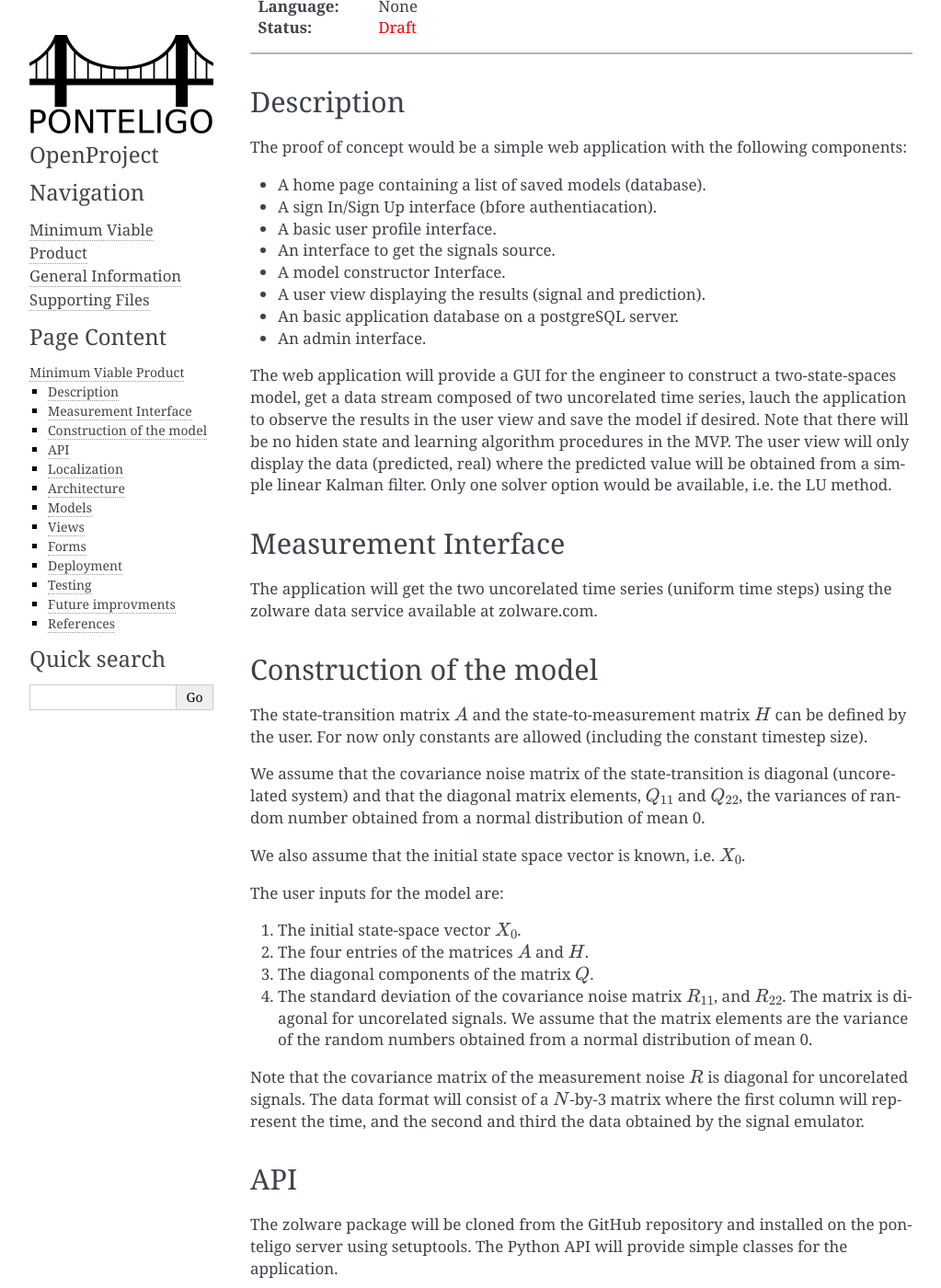
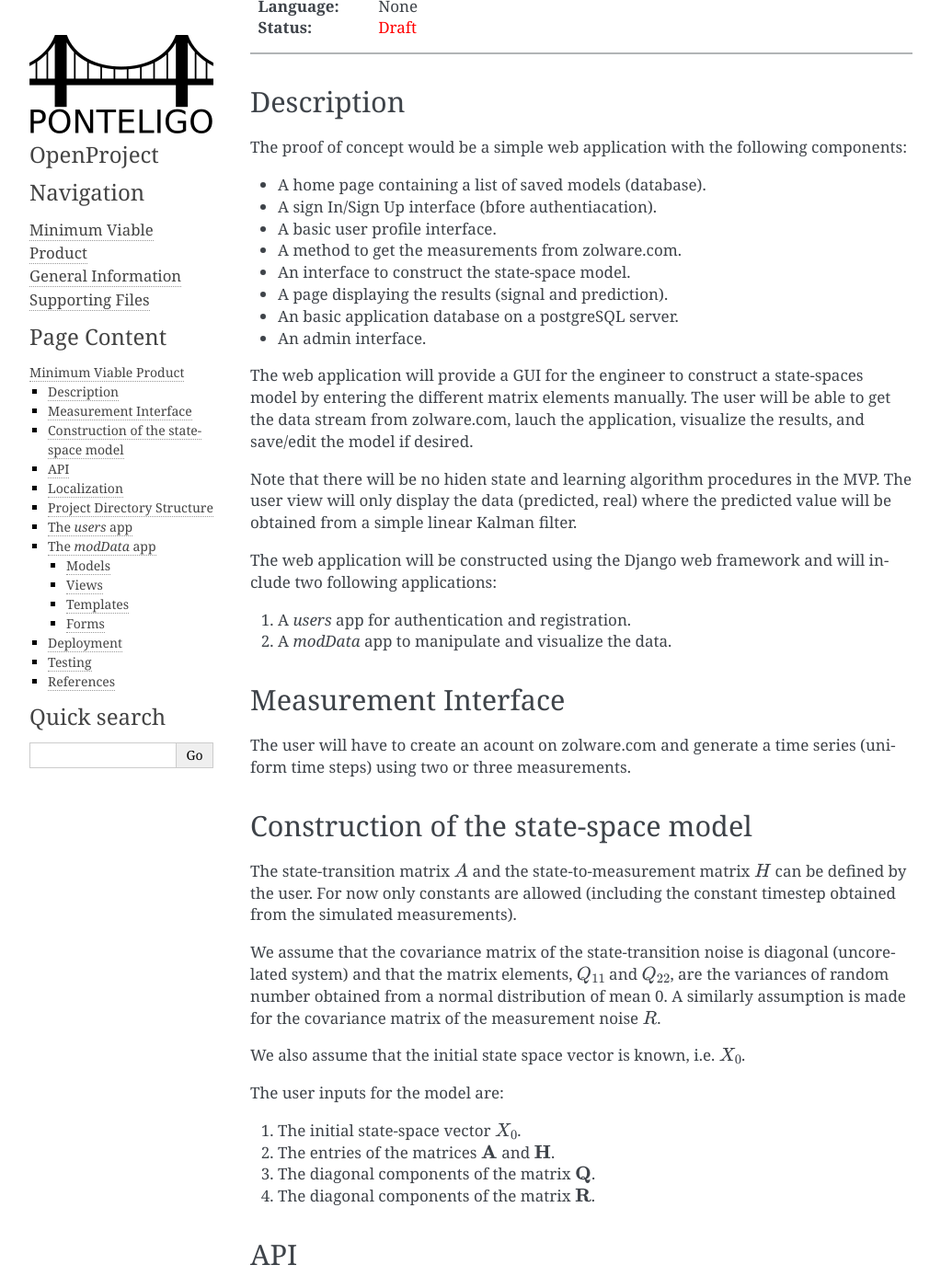
Before and after one commit to zolware/specsPonteligo, a Sphinx documentation site: the page built from doc/mvp.rst, in a window 1280 px wide and 1400 px high, scrolled down 196 px. Shown: the whole window at 92% size, without its empty margins (118-1141 px from the left). Built offline with Sphinx 7.4.7, drawn with Linux system fonts in a browser that asks for light colours; some of the changed text lies outside the part shown.

```diff
--- a/doc/mvp.rst
+++ b/doc/mvp.rst
@@ -25,44 +25,49 @@ The proof of concept would be a simple web application with the following compon
 - A home page containing a list of saved models (database).
 - A sign In/Sign Up interface (bfore authentiacation).
 - A basic user profile interface.
-- An interface to get the signals source.
-- A model constructor Interface.
-- A user view displaying the results (signal and prediction).
+- A method to get the measurements from zolware.com.
+- An interface to construct the state-space model.
+- A page displaying the results (signal and prediction).
 - An basic application database on a postgreSQL server.
 - An admin interface.
 
-The web application will provide a GUI for the engineer to construct a two-state-spaces model, get a data stream composed of two uncorelated time series, lauch the application to observe the results in the user view and save the model if desired. Note that there will be no hiden state and learning algorithm procedures in the MVP. The user view will only display the data (predicted, real) where the predicted value will be obtained from a simple linear Kalman filter. Only one solver option would be available, i.e. the LU method.
+The web application will provide a GUI for the engineer to construct a state-spaces model by entering the different matrix elements manually. The user will be able to get the data stream from zolware.com, lauch the application, visualize the results, and save/edit the model if desired.
+
+Note that there will be no hiden state and learning algorithm procedures in the MVP. The user view will only display the data (predicted, real) where the predicted value will be obtained from a simple linear Kalman filter.
+
+The web application will be constructed using the Django web framework and will include two following applications:
+
+1. A *users* app for authentication and registration.
+2. A *modData* app to manipulate and visualize the data.
 
 
 Measurement Interface
 ---------------------
 
-The application will get the two uncorelated time series (uniform time steps) using the zolware data service available at zolware.com.
+The user will have to create an acount on zolware.com and generate a time series (uniform time steps) using two or three measurements.
 
 
-Construction of the model
--------------------------
+Construction of the state-space model
+-------------------------------------
 
-The state-transition matrix :math:`A` and the state-to-measurement matrix :math:`H` can be defined by the user. For now only constants  are allowed (including the constant timestep size).
+The state-transition matrix :math:`A` and the state-to-measurement matrix :math:`H` can be defined by the user. For now only constants are allowed (including the constant timestep obtained from the simulated measurements).
 
-We assume that the covariance noise matrix of the state-transition is diagonal (uncorelated system) and that the diagonal matrix elements, :math:`Q_{11}` and :math:`Q_{22}`, the variances of random number obtained from a normal distribution of mean 0.
+We assume that the covariance matrix of the state-transition noise is diagonal (uncorelated system) and that the matrix elements, :math:`Q_{11}` and :math:`Q_{22}`, are the variances of random number obtained from a normal distribution of mean 0. A similarly assumption is made for the covariance matrix of the measurement noise :math:`R`.
 
 We also assume that the initial state space vector is known, i.e. :math:`X_0`.
 
 The user inputs for the model are:
 
 1. The initial state-space vector :math:`X_0`.
-2. The four entries of the matrices :math:`A` and :math:`H`.
-3. The diagonal components of the matrix :math:`Q`.
-4. The standard deviation of the covariance noise matrix :math:`R_{11}`, and :math:`R_{22}`. The matrix is diagonal for uncorelated signals. We assume that the matrix elements are the variance of the random numbers obtained from a normal distribution of mean 0.
-
-Note that the covariance matrix of the measurement noise :math:`R` is diagonal for uncorelated signals. The data format will consist of a :math:`N`-by-3 matrix where the first column will represent the time, and the second and third the data obtained by the signal emulator.
+2. The entries of the matrices :math:`\mathbf{A}` and :math:`\mathbf{H}`.
+3. The diagonal components of the matrix :math:`\mathbf{Q}`.
+4. The diagonal components of the matrix :math:`\mathbf{R}`.
 
 
 API
 ---
 
-The zolware package will be cloned from the GitHub repository and installed on the ponteligo server using setuptools. The Python API will provide simple classes for the application.
+The zolware package will be cloned from the GitHub repository and installed on the ponteligo server using setuptools. The Python API will provide simple classes for manipulating the data and producing the results.
 
 
 Localization
@@ -71,34 +76,93 @@ Localization
 The web application must be in French and in English.
 
 
-Architecture
-------------
+Project Directory Structure
+---------------------------
 
 A good template to begin with is `Cookiecutter <https://github.com/pydanny/cookiecutter-django>`_.
 
-.. todo::
-   Diagram using graphviz.
+
+The *users* app
+---------------
+
+The Django project will use the django-allauth app.
 
 
+The *modData* app
+-----------------
+
 Models
-------
+######
+
+The *User* model is imported from the *users* app.
+
+.. csv-table:: The *KalmanModel* model.
+   :header: "Field", "Type", "Details"
+   :widths: 10, 5, 15
+
+    "owner", "CharField", "ForeignKey(User, on_delete=CASCADE)"
+    "measurements", "CharField", "ManyToManyField(Measurement)"
+    "initial_states", "FileField", "upload_to=generate_filename, storage=OverwriteStorage()"
+    "a_matrix", "FileField", "upload_to=generate_filename, storage=OverwriteStorage()"
+    "b_matrix", "FileField", "upload_to=generate_filename, storage=OverwriteStorage()"
+    "h_matrix", "FileField", "upload_to=generate_filename, storage=OverwriteStorage()"
+    "r_matrix", "FileField", "upload_to=generate_filename, storage=OverwriteStorage()"
+    "results", "FileField", "upload_to=generate_filename, storage=OverwriteStorage()"
+
+The Project model will not be used in the MVP.
+
+.. csv-table:: The *Project* model.
+   :header: "Field", "Type", "Details"
+   :widths: 10, 5, 15
+
+    "company", "CharField", "unique=True"
+    "location", "CharField", "blank=False"
+
+The Measurement model is constructed from the data streamed by zolware.com
+
+.. csv-table:: The *Measurement* model.
+   :header: "Field", "Type", "Details"
+   :widths: 10, 5, 15
+
+    "name", "CharField", "unique=true"
+    "project", "CharField", "ForeignKey(Project, on_delete=CASCADE)"
+    "isSimulated", "BooleanField", ""
+    "index", "IntegerField", "unique=true"
+    "xname", "CharField", "blank=false"
+    "xunit", "CharField", "blank=true"
+    "yname", "CharField", "blank=false"
+    "yunit", "CharField", "blank=true, validator for unit format"
+    "sensorType", "CharField", "blank=true"
+    "sensorLabel", "CharField", "blank=true"
+    "sensorLocation", "CharField", "blank=true"
+    "pubDate", "DateTimeField", "blank=true"
+    "originator", "CharField", "blank=true"
+    "reference", "CharField", "blank=true"
+    "details", "CharField", "blank=true"
+    "filename", "FileField", "upload_to=generate_filename, storage=OverwriteStorage()"
+
+.. todo::
+   Define the fields. Index is position of the last measurement (the length) of the series.
+
 
 Views
------
+#####
 
-.. figure:: ../images/mvp_architecture.svg
-    :name: f_architecture
+.. figure:: ../images/mvp_views.svg
+    :name: f_views
     :width: 600px
     :align: center
     :height: 450px
     :alt: alternate text
     :figclass: align-center
 
-    Schematics of the link between the components (views) of the application.
+    Schematics of the link between the views of the application. The red links shows are only available before the user registers and the blue links when the user is registered.
 
+Templates
+#########
 
 Forms
------
+#####
 
 Deployment
 ----------
@@ -109,24 +173,21 @@ Follow best practices presented in [Roy2015]_.
 Testing
 -------
 
-Compare with the estimation velocity from position example presented in [Phil2010]_
+TBD
 
-Future improvments
-------------------
+.. Future improvments
+.. ------------------
 
-- Add more information on the sensors: type, location, units...
-- Add unknown parameters (parameters to be learned) to the models.
-- Add different learning algorithms, for instance the Maximum Likelihood Estimate (MLE).
-- Add different smoothing techniques.
-- Add other variation of the Kalman filter (Extended, unscent, switching)
-- Add other solving methods, e.g. UD filter, Square-root filter.
-- Add a bayesian network visualization tool.
-- Support for varying time-step size.
-- Switch to Amazon EC2?
+.. - Add unknown parameters (parameters to be learned) to the models.
+.. - Add different learning algorithms, for instance the Maximum Likelihood Estimate (MLE).
+.. - Add different smoothing techniques.
+.. - Add other variation of the Kalman filter (Extended, unscent, switching)
+.. - Add other solving methods, e.g. UD filter, Square-root filter.
+.. - Add a bayesian network visualization tool.
+.. - Support for varying time-step size.
+.. - Switch to Amazon EC2?
 
 References
 ----------
 
 .. [Roy2015] `Daniel and Audrey Roy, Two Scoops of Django: Best Practices for Django 1.8, third edition. Two scoops press, 2015 <https://www.amazon.com/Two-Scoops-Django-Best-Practices/dp/0981467342>`_
-
-.. [Phil2010] `Phil Kim, Kalman Filter for Beginners with MATLAB Examples. A-JIN Publishing Company, 2010. <https://www.amazon.com/Kalman-Filter-Beginners-MATLAB-Examples/dp/1463648359>`_
```
Also changed, not shown: images/mvp_views.svg (added), 2 other files.
